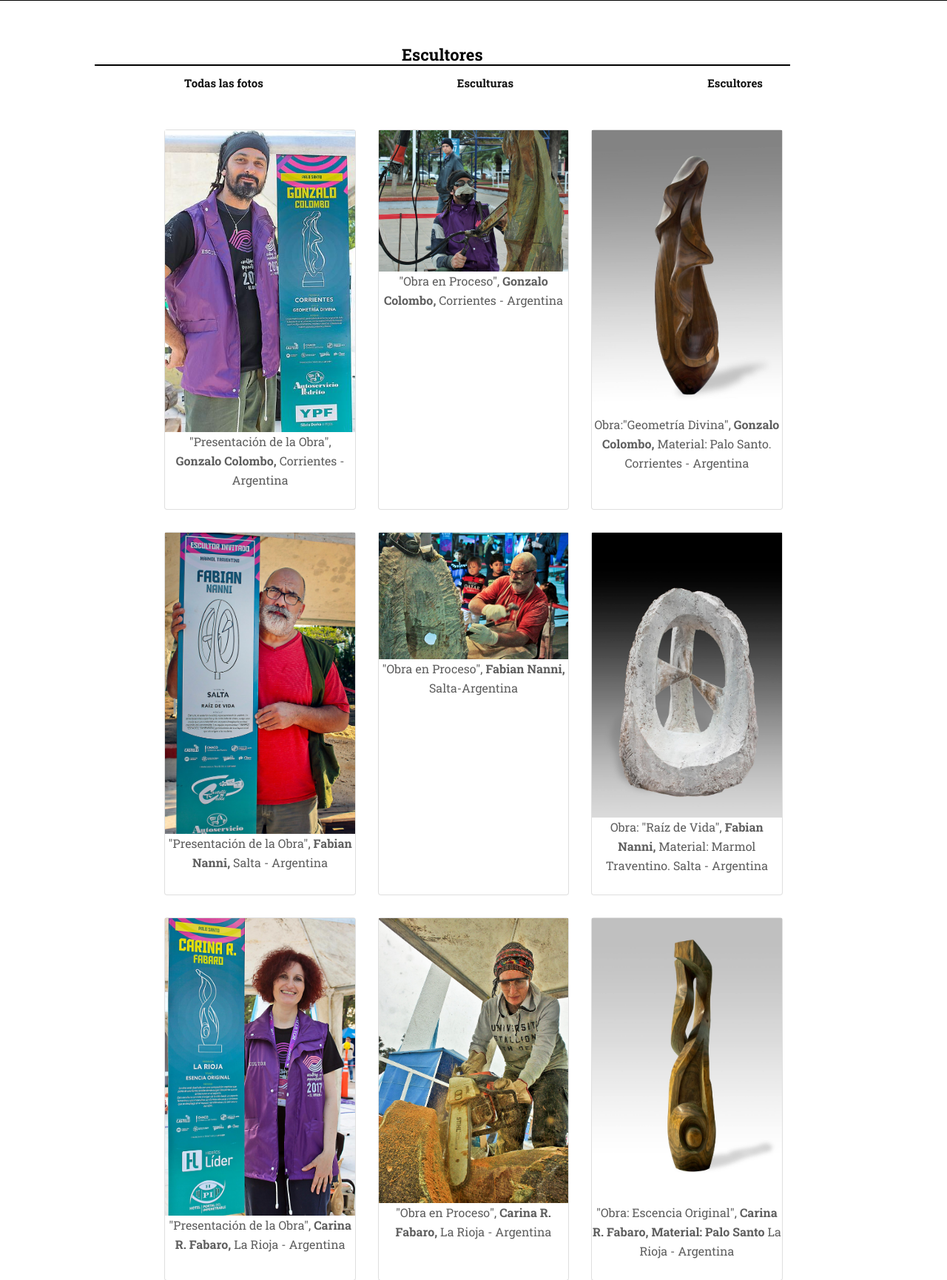
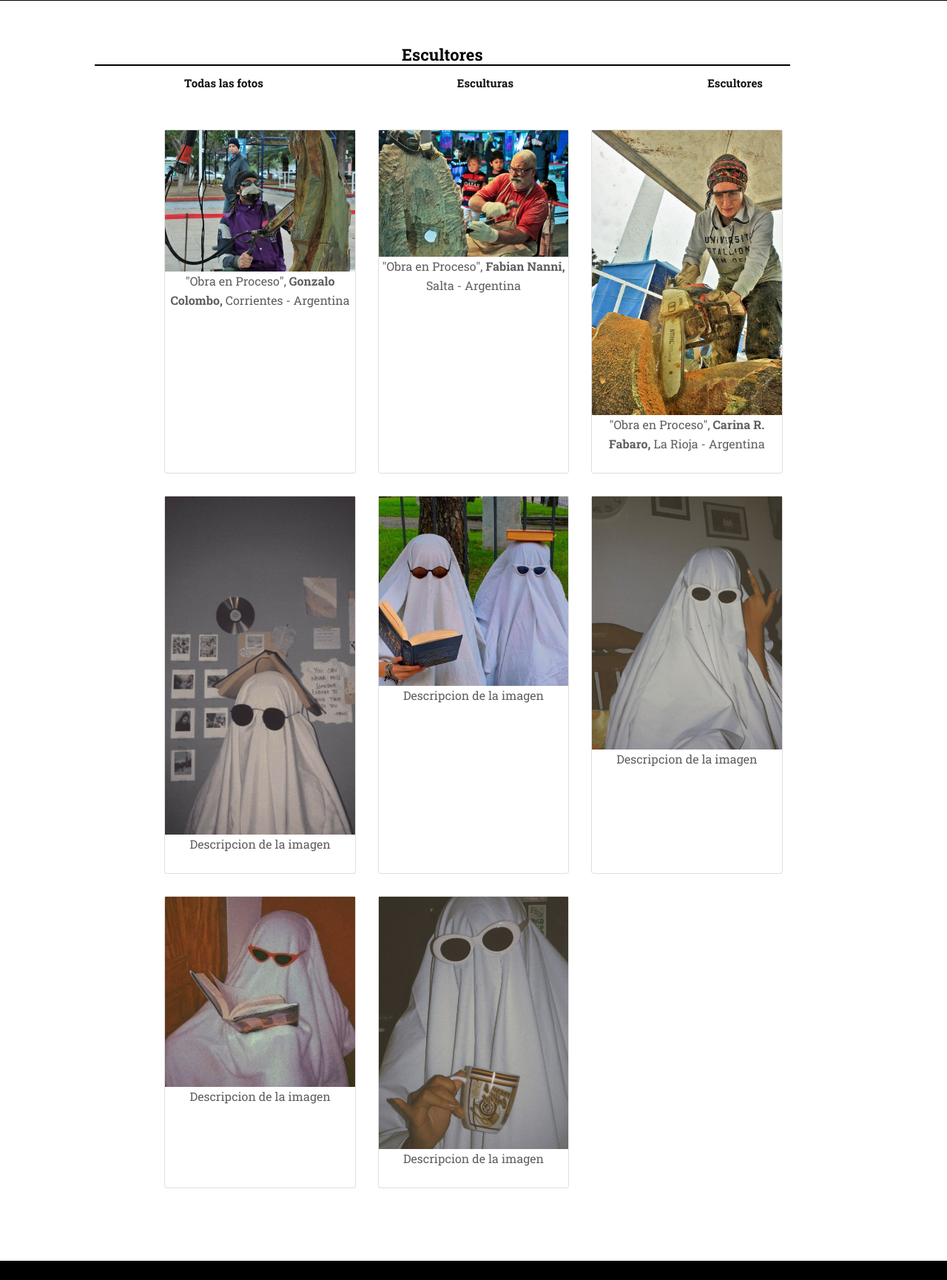
Before and after one commit to LeooPonce/Final, a Django app: page /Escultores/ in a window 1280 px wide. Shown: the part 285-2015 px from the top of the page at 74% size. Run offline with Django 3.2, Linux system fonts and the light colour scheme; some libraries are stand-ins or nearby versions.

Commit message:
cambios en galeria, esculturas y escultores

```diff
--- a/blog/templates/galeriaEscultores.html
+++ b/blog/templates/galeriaEscultores.html
@@ -22,41 +22,37 @@
                 <b><a href="{% url 'escultores' %}">Escultores</a></b>
             </div>
             <div class="img-gallery">
-                <div class="card">
-                    <img src="{% static 'img/escultores/02.jpg' %}" onclick="openFullImg(this.src)" alt="">
-                    <p>"Presentación de la Obra", <b>Gonzalo Colombo, </b> Corrientes - Argentina</p>
-                </div>
-                <div class="card">
-                    <img src="{% static 'img/escultores/03.jpg' %}" onclick="openFullImg(this.src)" alt="">
+                 <div class="card">
+                    <img src="{% static 'img/escultores/001.jpg' %}" onclick="openFullImg(this.src)" alt="">
                     <p>"Obra en Proceso", <b>Gonzalo Colombo, </b> Corrientes - Argentina</p>
                 </div>
                 <div class="card">
-                    <img src="{% static 'img/escultores/04.jpg' %}" onclick="openFullImg(this.src)" alt="">
-                    <p>Obra:"Geometría Divina", <b>Gonzalo Colombo, </b> Material: Palo Santo. Corrientes - Argentina</p>
+                    <img src="{% static 'img/escultores/002.jpg' %}" onclick="openFullImg(this.src)" alt="">
+                    <p>"Obra en Proceso", <b>Fabian Nanni, </b> Salta - Argentina </p>
                 </div>
                 <div class="card">
-                 <img src="{% static 'img/escultores/05.jpg' %}" onclick="openFullImg(this.src)" alt="">
-                 <p>"Presentación de la Obra", <b> Fabian Nanni, </b> Salta - Argentina</p>
+                 <img src="{% static 'img/escultores/003.jpg' %}" onclick="openFullImg(this.src)" alt="">
+                 <p>"Obra en Proceso", <b> Carina R. Fabaro, </b> La Rioja - Argentina </p>
                 </div>
                 <div class="card">
-                    <img src="{% static 'img/escultores/06.jpg' %}" onclick="openFullImg(this.src)" alt="">
-                    <p>"Obra en Proceso", <b>Fabian Nanni, </b> Salta-Argentina </p>
+                    <img src="{% static 'img/7.jpg' %}" onclick="openFullImg(this.src)" alt="">
+                    <p>Descripcion de la imagen</p>
                 </div>
                 <div class="card">
-                    <img src="{% static 'img/escultores/07.jpg' %}" onclick="openFullImg(this.src)" alt="">
-                    <p>Obra: "Raíz de Vida", <b> Fabian Nanni, </b> Material: Marmol Traventino. Salta - Argentina</p>
+                    <img src="{% static 'img/5.jpg' %}" onclick="openFullImg(this.src)" alt="">
+                    <p>Descripcion de la imagen</p>
                 </div>
                 <div class="card">
-                    <img src="{% static 'img/escultores/08.jpg' %}" onclick="openFullImg(this.src)" alt="">
-                    <p>"Presentación de la Obra", <b> Carina R. Fabaro, </b> La Rioja - Argentina </p>
+                    <img src="{% static 'img/6.jpg' %}" onclick="openFullImg(this.src)" alt="">
+                    <p>Descripcion de la imagen</p>
                 </div>
                 <div class="card">
-                    <img src="{% static 'img/escultores/09.jpg' %}" onclick="openFullImg(this.src)" alt="">
-                    <p>"Obra en Proceso", <b> Carina R. Fabaro, </b> La Rioja - Argentina</p>
+                    <img src="{% static 'img/4.jpg' %}" onclick="openFullImg(this.src)" alt="">
+                    <p>Descripcion de la imagen </p>
                 </div>
                 <div class="card">
-                    <img src="{% static 'img/escultores/10.jpg' %}" onclick="openFullImg(this.src)" alt="">
-                    <p>"Obra: Escencia Original", <b> Carina R. Fabaro, Material: Palo Santo </b> La Rioja - Argentina </p>
+                    <img src="{% static 'img/8.jpg' %}" onclick="openFullImg(this.src)" alt="">
+                    <p>Descripcion de la imagen</p>
                 </div>
             </div>
 
```
Also changed, not shown: blog/templates/galeriaEsculturas.html (+6 -6 lines), blog/static/img/escultores/001.jpg (renamed from blog/static/img/escultores/03.jpg), blog/static/img/escultores/002.jpg (renamed from blog/static/img/escultores/06.jpg), blog/static/img/escultores/003.jpg (renamed from blog/static/img/escultores/09.jpg), blog/static/img/escultores/01.jpg (deleted), blog/static/img/escultores/02.jpg (deleted), blog/static/img/escultores/05.jpg (deleted), blog/static/img/escultores/08.jpg (deleted), blog/static/img/esculturas/01.jpg (renamed from blog/static/img/escultores/04.jpg), blog/static/img/esculturas/02.jpg (renamed from blog/static/img/escultores/07.jpg), blog/static/img/esculturas/03.jpg (renamed from blog/static/img/escultores/10.jpg).
